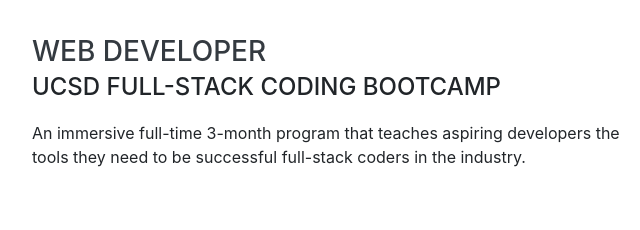
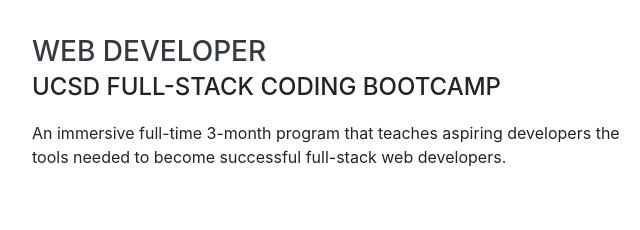
Before and after one commit to nguyenj0215/Portfolio_JasonNguyen, a website with bundled scripts: page index.html in a window 1280 px wide. Shown: the part 900-1130 px from the top of the page, 288-928 px from the left. Built offline with nearby package versions, Linux system fonts and the light colour scheme; a web font is replaced by a local one.

Commit message:
fixing typos

```diff
--- a/index.html
+++ b/index.html
@@ -8,7 +8,7 @@
   <meta name="description" content="">
   <meta name="author" content="">
 
-  <title>Resume - Start Bootstrap Theme</title>
+  <title>Resume - Jason Nguyen</title>
 
   <!-- Bootstrap core CSS -->
   <link href="vendor/bootstrap/css/bootstrap.min.css" rel="stylesheet">
@@ -91,8 +91,8 @@
           <div class="resume-content">
             <h3 class="mb-0">Web Developer</h3>
             <div class="subheading mb-3">UCSD Full-Stack Coding Bootcamp</div>
-            <p>An immersive full-time 3-month program that teaches aspiring developers the tools they need to be
-              successful full-stack coders in the industry.</p>
+            <p>An immersive full-time 3-month program that teaches aspiring developers the tools needed to become
+              successful full-stack web developers.</p>
           </div>
           <div class="resume-date text-md-right">
             <span class="text-primary">August 2019 - Present</span>
@@ -211,7 +211,7 @@
             <img src="./img/gamblingGame.jpeg" class="card-img-top mt-2" alt="..." style="height: 200px">
             <div class="card-body">
               <h5 class="card-title text-white">eSports Gambling Site</h5>
-              <p class="card-text">A project that allows a user to view live eSports tournaments, place bets, and
+              <p class="card-text">A website that allows a user to view live eSports tournaments, place bets, and
                 interact
                 with others in the community.</p>
               <a href="https://gamblingame.herokuapp.com/" target="_blank" class="btn btn-primary">Deployed</a>
```
